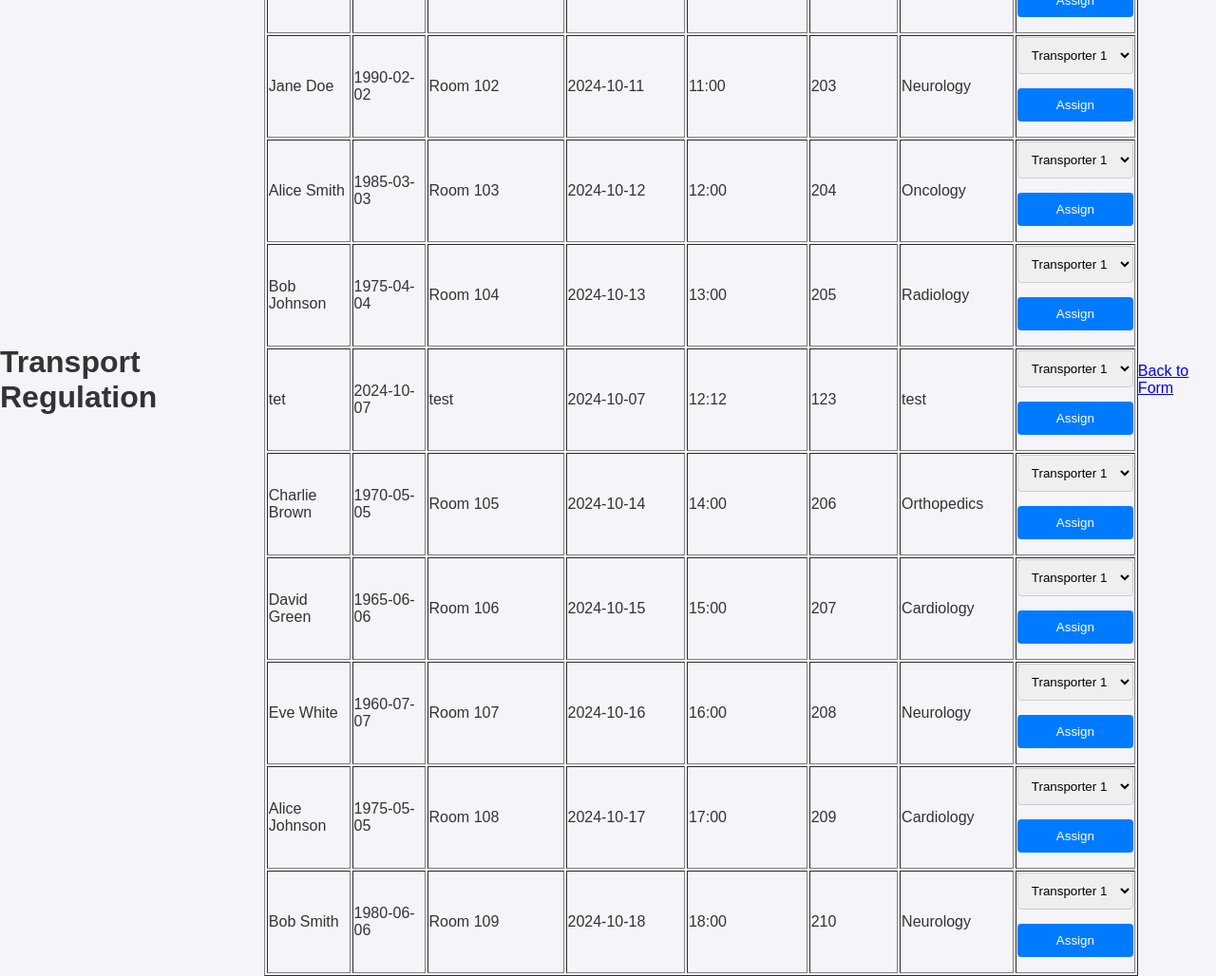
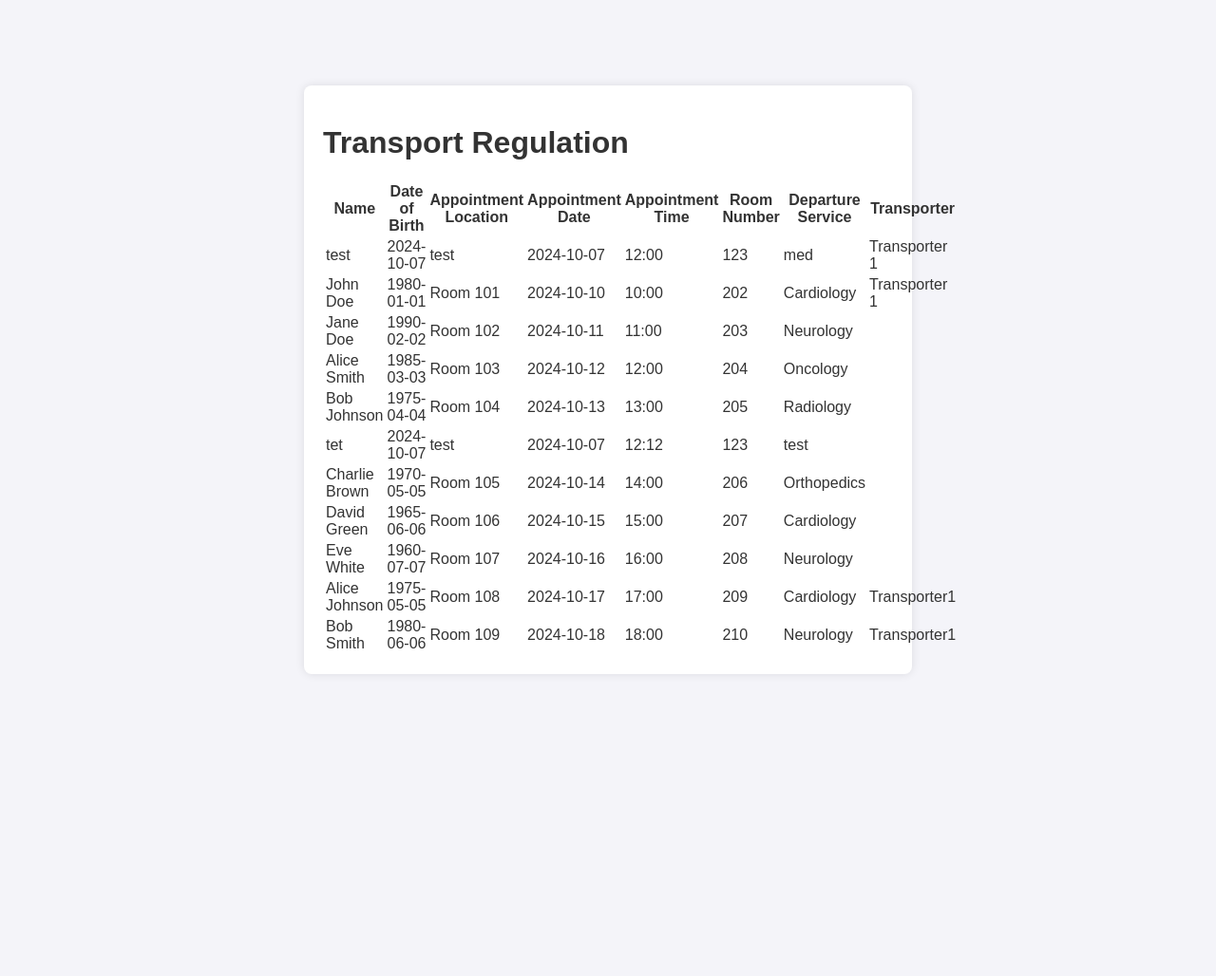
Before and after one commit to oiki/hospital-transport-requests, a Flask app: page /regulation in a window 1280 px wide. Shown: the whole page at 95% size. After the commit the page ends 683 px from the top, so only its background shows below. Run offline with Flask 3, Linux system fonts and the light colour scheme.

Commit message:
Update transport views with modern and clean design

```diff
--- a/templates/regulation.html
+++ b/templates/regulation.html
@@ -8,42 +8,36 @@
     <link rel="stylesheet" href="/static/styles.css">
 </head>
 <body>
+    <div class="container">
         <h1>Transport Regulation</h1>
-    <table border="1">
-        <tr>
-            <th>Name</th>
-            <th>Date of Birth</th>
-            <th>Appointment Location</th>
-            <th>Appointment Date</th>
-            <th>Appointment Time</th>
-            <th>Room Number</th>
-            <th>Departure Service</th>
-            <th>Transporter</th>
+        <table class="table-auto w-full border-collapse border border-gray-300">
+            <thead>
+                <tr class="bg-gray-100">
+                    <th class="border border-gray-300 px-4 py-2">Name</th>
+                    <th class="border border-gray-300 px-4 py-2">Date of Birth</th>
+                    <th class="border border-gray-300 px-4 py-2">Appointment Location</th>
+                    <th class="border border-gray-300 px-4 py-2">Appointment Date</th>
+                    <th class="border border-gray-300 px-4 py-2">Appointment Time</th>
+                    <th class="border border-gray-300 px-4 py-2">Room Number</th>
+                    <th class="border border-gray-300 px-4 py-2">Departure Service</th>
+                    <th class="border border-gray-300 px-4 py-2">Transporter</th>
                 </tr>
+            </thead>
+            <tbody>
                 {% for transport in transports %}
                 <tr>
-            <td>{{ transport['Name'] }}</td>
-            <td>{{ transport['Date of Birth'] }}</td>
-            <td>{{ transport['Appointment Location'] }}</td>
-            <td>{{ transport['Appointment Date'] }}</td>
-            <td>{{ transport['Appointment Time'] }}</td>
-            <td>{{ transport['Room Number'] }}</td>
-            <td>{{ transport['Departure Service'] }}</td>
-            <td>
-                <form action="/assign_transporter" method="post">
-                    <input type="hidden" name="name" value="{{ transport['Name'] }}">
-                    <input type="hidden" name="dob" value="{{ transport['Date of Birth'] }}">
-                    <select name="transporter">
-                        <option value="Transporter 1">Transporter 1</option>
-                        <option value="Transporter 2">Transporter 2</option>
-                        <option value="Transporter 3">Transporter 3</option>
-                    </select>
-                    <input type="submit" value="Assign">
-                </form>
-            </td>
+                    <td class="border border-gray-300 px-4 py-2">{{ transport['Name'] }}</td>
+                    <td class="border border-gray-300 px-4 py-2">{{ transport['Date of Birth'] }}</td>
+                    <td class="border border-gray-300 px-4 py-2">{{ transport['Appointment Location'] }}</td>
+                    <td class="border border-gray-300 px-4 py-2">{{ transport['Appointment Date'] }}</td>
+                    <td class="border border-gray-300 px-4 py-2">{{ transport['Appointment Time'] }}</td>
+                    <td class="border border-gray-300 px-4 py-2">{{ transport['Room Number'] }}</td>
+                    <td class="border border-gray-300 px-4 py-2">{{ transport['Departure Service'] }}</td>
+                    <td class="border border-gray-300 px-4 py-2">{{ transport['Transporter'] }}</td>
                 </tr>
                 {% endfor %}
+            </tbody>
         </table>
-    <a href="/">Back to Form</a>
+    </div>
 </body>
 </html>
```
Also changed, not shown: templates/history.html (+24 -17 lines), templates/pending.html (+24 -17 lines), 1 other file. Lines whose indentation alone changed are shown as unchanged.
